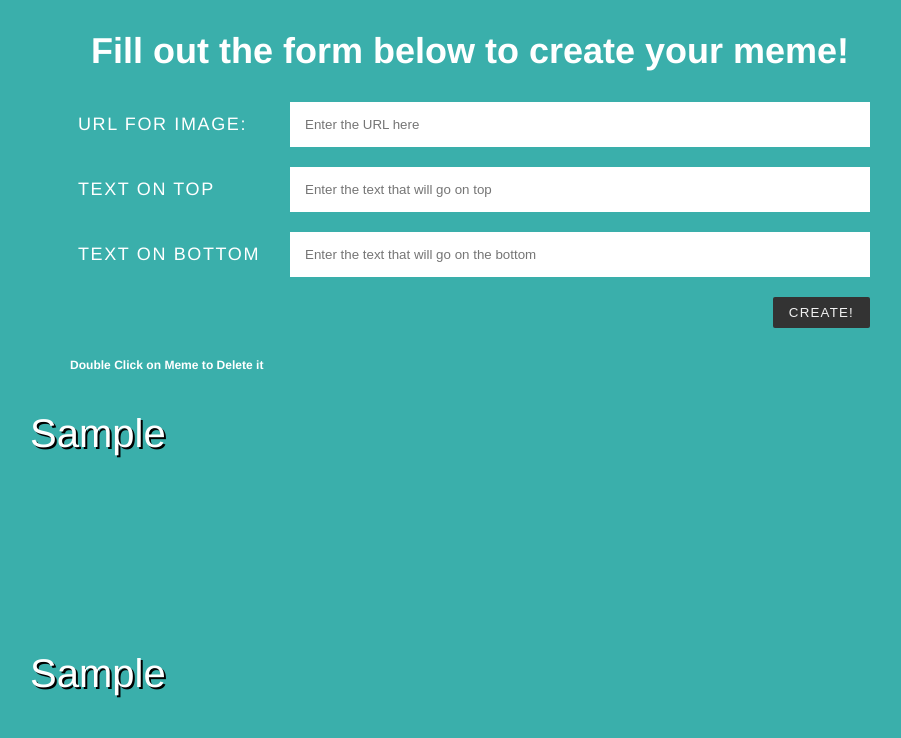
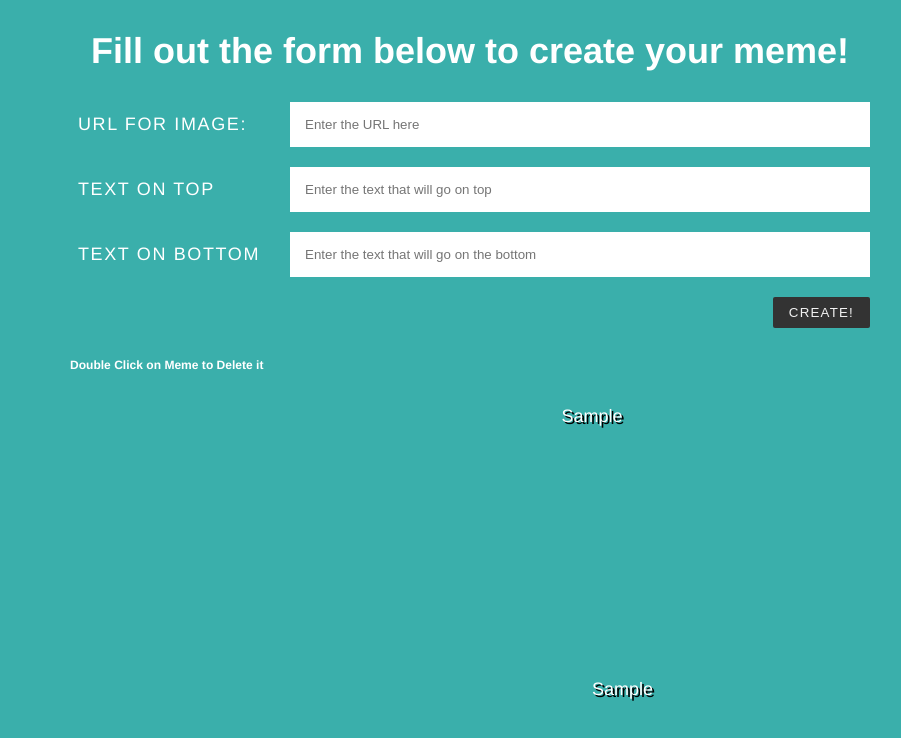
Before and after one commit to mjmariani/Meme-generator, a plain HTML site: page index.html in a window 1280 px wide. Both pictures are taken after typing "Sample", "Sample", "Sample" into the empty fields and a click on the button "CREATE!". Shown: the whole page, without its empty margins (170-1071 px from the left). Drawn offline with Linux system fonts and the light colour scheme.

Commit message:
Add files via upload

```diff
--- a/app.js
+++ b/app.js
@@ -1,8 +1,10 @@
 
-  let myform, topText, bottomText, image, bottomPart, div1, div, p, p2;
+  let myform, topText, bottomText, image, div1, div, div2, p, p2, divs, divsArr;
+
 
   myform = document.getElementById("myform");
   myform.addEventListener("submit", createMeme, true);
+  const bottomPart = document.querySelector(".bottom-part");
 
     function createMeme(event) {
         event.preventDefault();
@@ -10,127 +12,42 @@
         topText = document.querySelector("#text-top").value;
         bottomText = document.querySelector("#text-bottom").value;
 
-        bottomPart = document.querySelector(".bottom-part");
+
         div = document.createElement("div");
         bottomPart.appendChild(div).setAttribute("id", "meme")
         div.setAttribute("style",`background-image: url(${image});`);
 
-        p = document.createElement("p");
-        div.appendChild(p).setAttribute("id", "textTop");
-        p2 = document.createElement("p");
-        div.appendChild(p2).setAttribute("id", "textBottom");
-        p.innerText = topText;
-        p2.innerText = bottomText;
+        div1 = document.createElement("div");
+        div.appendChild(div1).setAttribute("id", "textTop");
+        div2 = document.createElement("div");
+        div.appendChild(div2).setAttribute("id", "textBottom");
+        span1 = document.createElement("span");
+        div2.appendChild(span1).setAttribute("id", "span-text")
+        div1.innerText = topText;
+        span1.innerText = bottomText;
 
 
        // div1.style.backgroundImage = "url(" + image + ")";
 
-       div.addEventListener("dblclick", deleteMeme, true);
+       // div.addEventListener("dblclick", deleteMeme, true);
 
-       function deleteMeme(event) {
-           event.preventDefault;
-           bottomPart.removeChild(div);
+       divs = document.querySelectorAll("#meme"); //returns a nodelist
+       divsArr = [...divs]; //converted to array
+       divsArr.forEach((div)=>
+           div.addEventListener("dblclick", deleteMeme, true));
 
+         /*divsArr.forEach(
+             attachEvent(textarea, 'blur', function(e) {
+            if (removed) return;
+            removed = true;
+            textarea.parentNode.removeChild(textarea);
+            removeClass(div, 'source');
+        }))*/
+
+       myform.reset();
 
        }
 
-        myform.reset();
-
-
-    }
-
-
-
-
-
-
-
-
-
-
-
-
-
-
-
-
-
-
-
-
-
-
-
-
-
-
-
-
-
-
-
-
-
-
-
-
-
-
-
-
-
-
-
-
-
-
-
-
-//  function createMeme(e){
-//      e.preventDefault();
-
-//      let picture = document.querySelector(".bottom-part");
-
-
-//      let image = document.querySelector("#url").value;
-//      // let img = document.createElement("img");
-//      // img.src = image;
-
-
-//     let pic = document.createElement("img");
-//     picture.appendChild(pic);
-//     pic.setAttribute("src", image)
-
-
-//      let textTop = document.querySelector("#text-top").value;
-//      let textTop1 = document.createElement("p");
-//      picture.appendChild(textTop1);
-//      textTop1.innerText = textTop;
-//      textTop1.setAttribute("display", "block");
-//      textTop1.setAttribute("position", "absolute");
-//      textTop1.setAttribute("transform", "translate(-50%, -50%)");
-//      textTop1.setAttribute("top","5%");
-//      textTop1.setAttribute("top", "70%");
-
-
-//      let textBottom = document.querySelector("#text-bottom").value;
-//      let textBottom1 = document.createElement("p");
-//      picture.appendChild(textBottom1);
-//      textBottom1.innerText = textBottom;
-//      textBottom1.setAttribute("display", "block");
-//      textBottom1.setAttribute("position", "absolute");
-//     textBottom1.setAttribute("transform", "translate(-50%, -50%)");
-//      textBottom1.setAttribute("top","70%");
-//      textBottom1.setAttribute("bottom", "5%");
-
-
-//      }
-
-//  document.addEventListener("loaded", function(){
-//      let submitButton = document.querySelector("#submitButton");
-//      submitButton.addEventListener("click", createMeme(event));
-
-//  }
-
-
-//  );
+    function deleteMeme(event) {
+        event.preventDefault;
+        bottomPart.removeChild(div);}
--- a/style.css
+++ b/style.css
@@ -132,6 +132,8 @@ html, body {
     height: 300px;
 
     background-size: 500px 300px;
+    position: relative;
+    left: 40%;
 
 
   }
@@ -140,31 +142,51 @@ html, body {
 
 
     color: white;
-    position: relative;
-    top: 0;
-    right: -200px;
-    align-content: center;
-    width: 500px;
-    height: 50px;
-    margin: 0 auto;
-    font-size: 40px;
+
+    /* top: 0; */
+    /* right: -200px;  */
+   /* align-content: center;*/
+   width: 50%;
+   height: 50%;
+   margin: 0 auto;
+   position: relative;
     text-shadow: 2px 2px black;
+    text-align: center;
+
   }
 
   #textBottom {
 
 
     color: white;
+    width: 50%;
+    height: 50%;
+
+    margin: 0 auto;
+
     position: relative;
-    bottom: -190px;
-    right: -200px;
-    align-content: center;
+    /* bottom: -190px; */
+    /* right: -200px;  */
+    text-align: center;
+    vertical-align: bottom;
+    /*align-content: center;
     width: 500px;
     height: 50px;
     display: inline-block;
     margin: 0 auto;
-    font-size: 40px;
+    font-size: 40px;*/
     text-shadow: 2px 2px black;
+    bottom: 0;
+  }
+
+  #span-text {
+    color: white;
+    position: absolute;
+    bottom: 0;
+    text-align: center;
+    text-shadow: 2px 2px black;
+
+
   }
 
 
```
Also changed, not shown: index.html (+0 -31 lines).
